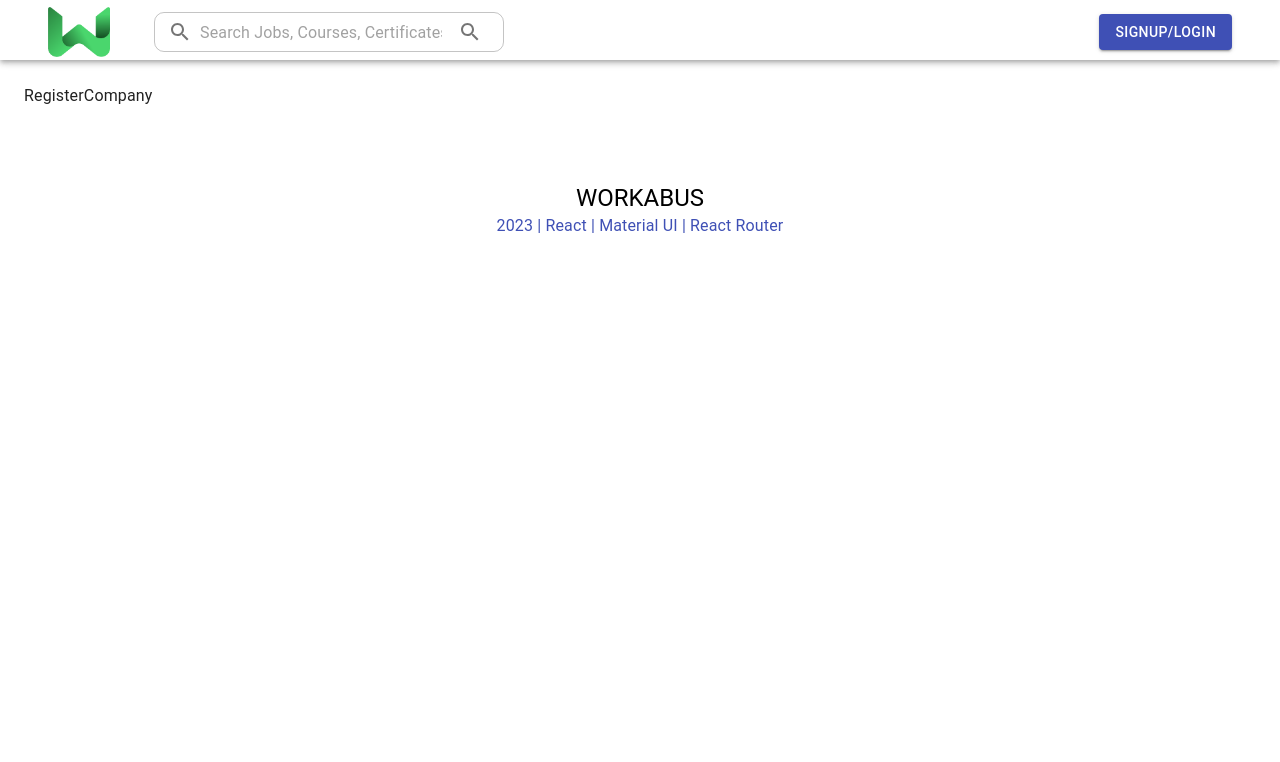
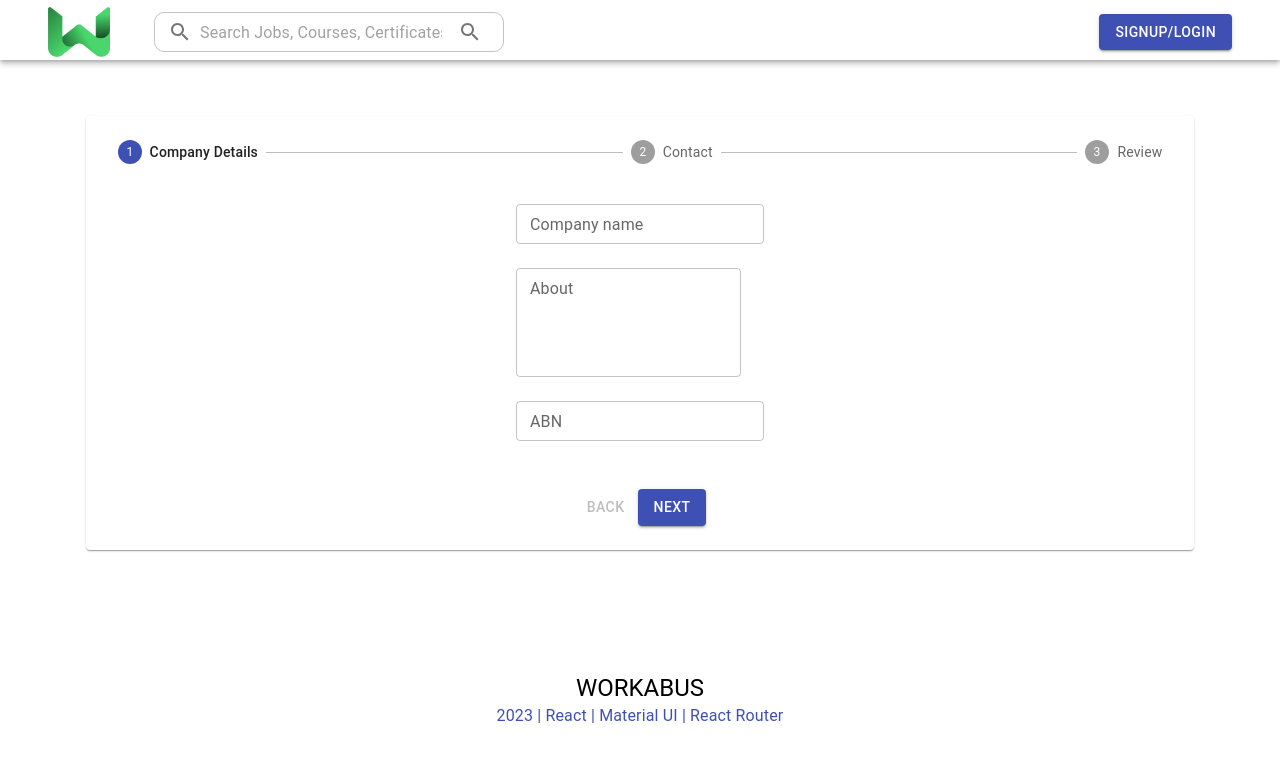
Before and after one commit to liyakatali1987/workabus-app, a React (Vite) app: page /profile/company in a window 1280 px wide. Shown: the top 762 px of the page. Built offline with nearby package versions, Linux system fonts and the light colour scheme; no server answers.

Commit message:
fixed Registercompany

```diff
--- a/src/pages/RegisterCompany.jsx
+++ b/src/pages/RegisterCompany.jsx
@@ -1,9 +1,11 @@
 import React from 'react'
+import Registration from '../components/Registration'
+
 
 const RegisterCompany = ({userData}) => {
 console.log('RegisterCompany', userData);
   return (
-    <div>RegisterCompany</div>
+    <Registration />
   )
 }
 
```
